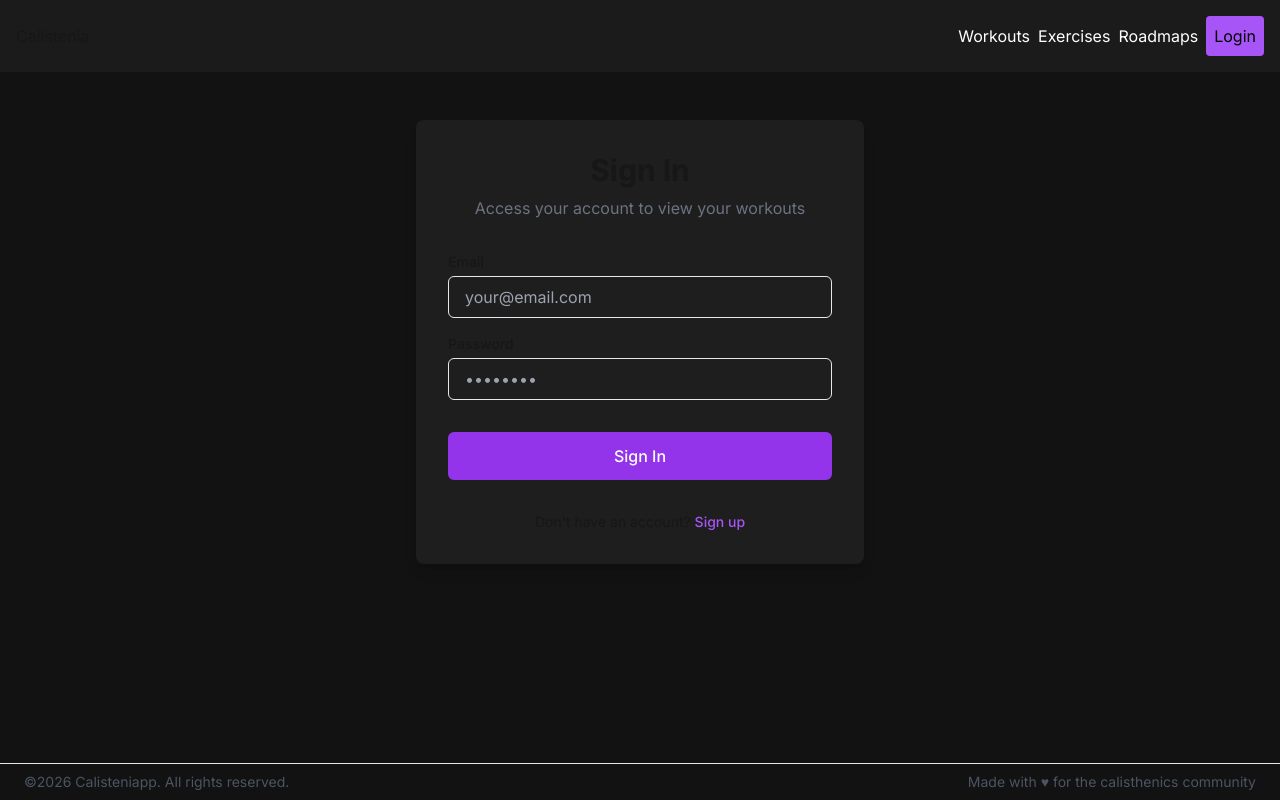
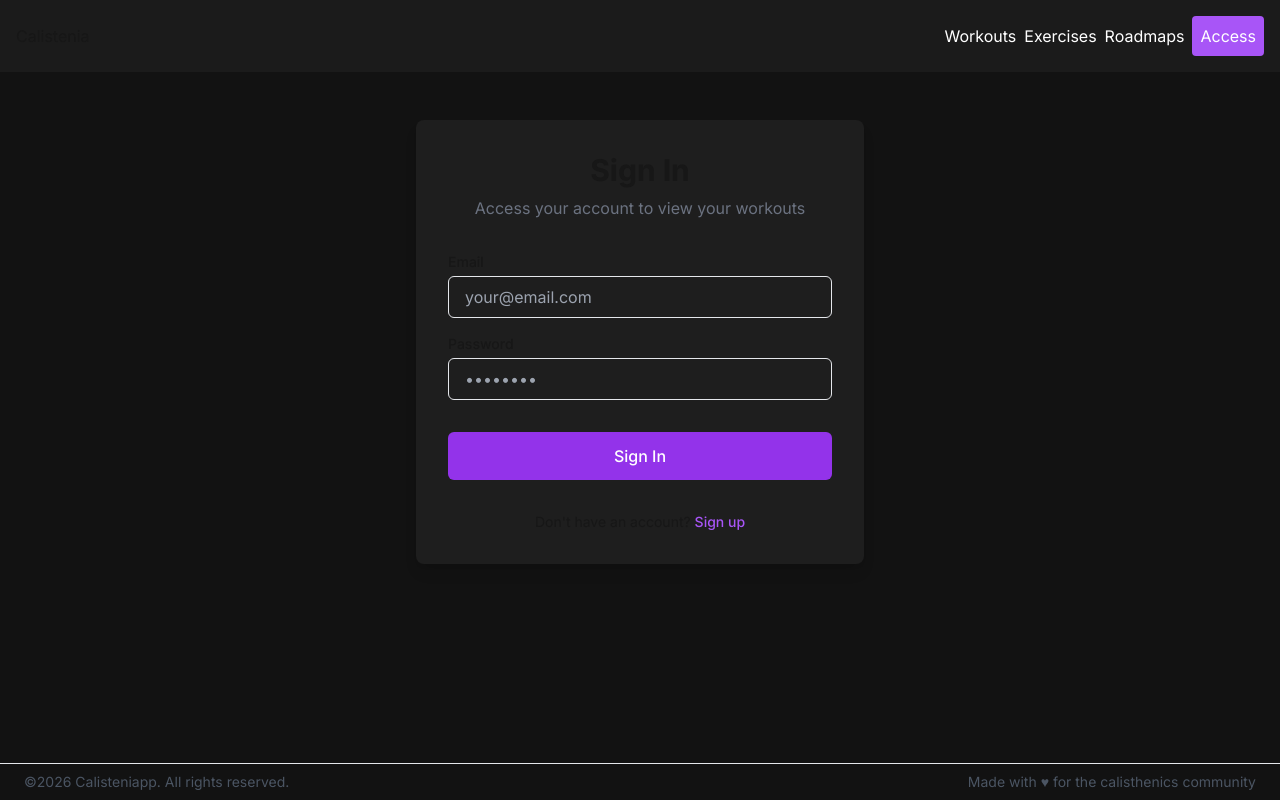
Before and after one commit to ItzRoBeerT/calisteniapp, a Next.js app: page /en/login in a window 1280 px wide. Built offline with nearby package versions, Linux system fonts and the light colour scheme; no server answers.

Commit message:
feat: update login translation to "Access" in English and "Acceder" in Spanish

```diff
--- a/components/header/Header.tsx
+++ b/components/header/Header.tsx
@@ -72,7 +72,7 @@ export default async function Header() {
 					) : (
 						<NavLink
 							href="/login"
-							className="bg-purple-500 rounded p-2 hover:bg-purple-600 transition text-black"
+							className="bg-purple-500 rounded p-2 hover:bg-purple-600 transition text-white"
 						>
 							{translations.login}
 						</NavLink>
--- a/messages/en.json
+++ b/messages/en.json
@@ -35,7 +35,7 @@
 	  "workouts": "Workouts",
 	  "exercises": "Exercises",
 	  "roadmaps": "Roadmaps",
-	  "login": "Login",
+	  "login": "Access",
 	  "register": "Register",
 	  "user": "User",
 	  "toggleMenu": "Toggle menu"
--- a/messages/es.json
+++ b/messages/es.json
@@ -35,7 +35,7 @@
 		"workouts": "Entrenamientos",
 		"exercises": "Ejercicios",
 		"roadmaps": "Roadmaps",
-		"login": "Iniciar sesión",
+		"login": "Acceder",
 		"register": "Registrarse",
 		"user": "Usuario",
 		"toggleMenu": "Abrir menú"
```
